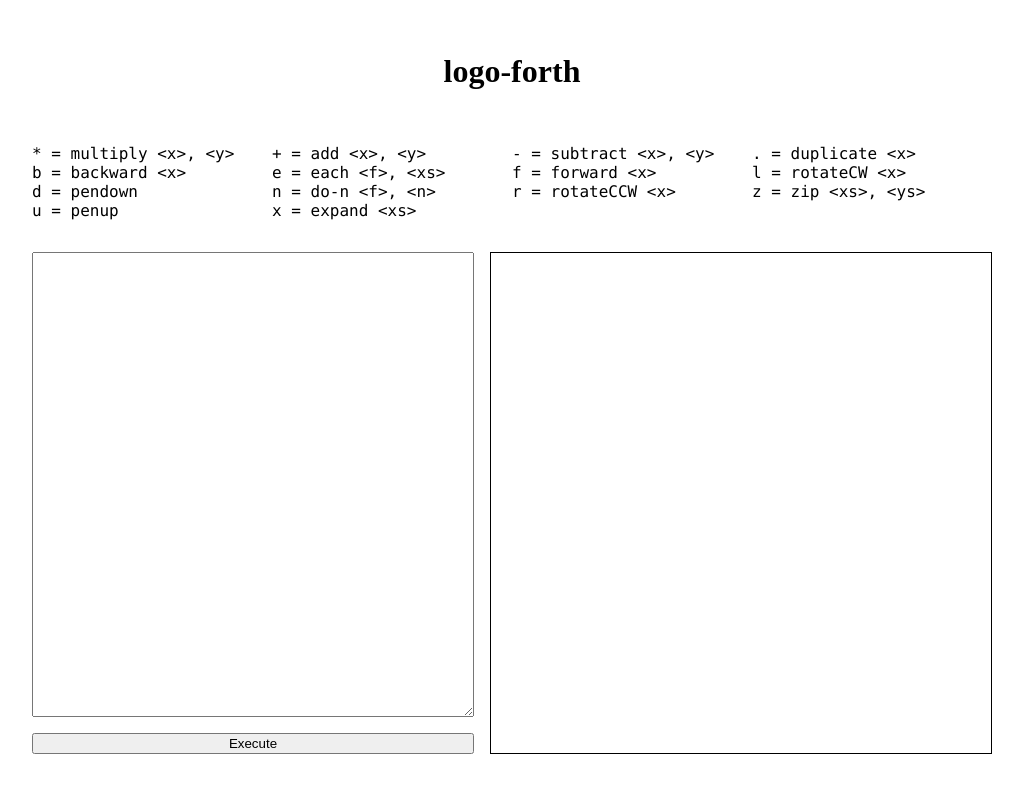
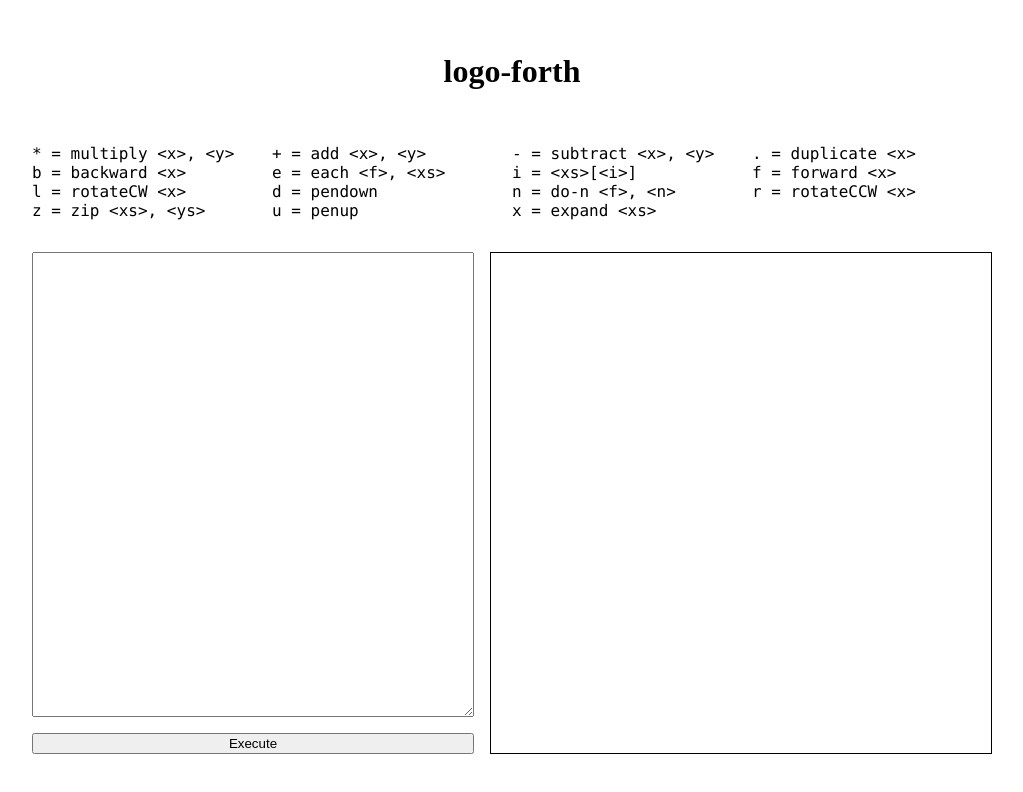
Before and after one commit to forestbelton/logo-forth, a plain HTML site: page index.html in a window 1280 px wide. Shown: the whole page, without its empty margins (128-1151 px from the left). Drawn offline with Linux system fonts and the light colour scheme.

Commit message:
Document index command

```diff
--- a/index.html
+++ b/index.html
@@ -14,6 +14,7 @@
       <li>. = duplicate &lt;x&gt;</li>
       <li>b = backward &lt;x&gt;</li>
       <li>e = each &lt;f&gt;, &lt;xs&gt;</li>
+      <li>i = &lt;xs&gt;&lbrack;&lt;i&gt;&rbrack;</li>
       <li>f = forward &lt;x&gt;</li>
       <li>l = rotateCW &lt;x&gt;</li>
       <li>d = pendown</li>
```
